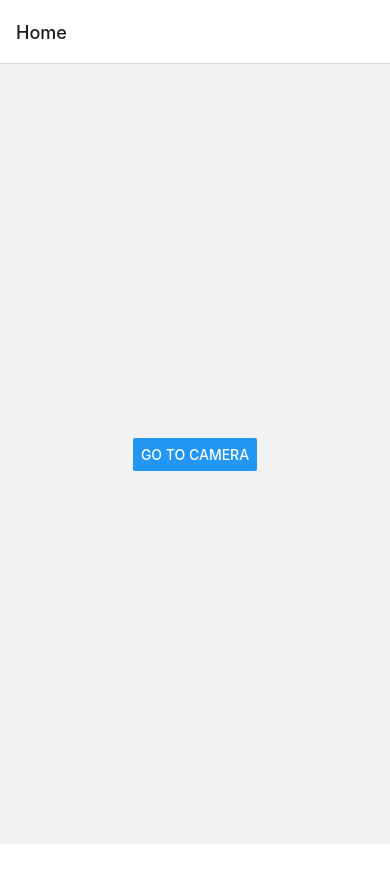
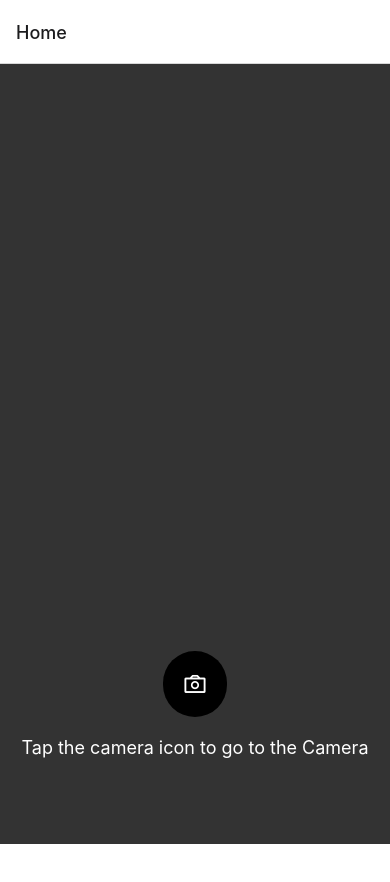
Before and after one commit to sdharanikota6/LabelScanner, a React Native app: screen /Home in a window 390 px wide. Shown: the top 882 px of the page. Before the commit the page ends 844 px from the top, so only its background shows below. Built offline with nearby package versions, Linux system fonts and the light colour scheme.

Commit message:
Make homescreen  grey + add camera icon to bottom

```diff
--- a/components/HomeScreen.js
+++ b/components/HomeScreen.js
@@ -1,13 +1,22 @@
 import React from "react";
-import { View, Button, StyleSheet } from "react-native";
+import { View, TouchableOpacity, Text, StyleSheet } from "react-native";
+import { AntDesign } from "@expo/vector-icons";
 
 export default function HomeScreen({ navigation }) {
   return (
     <View style={styles.container}>
-      <Button
-        title="Go to Camera"
-        onPress={() => navigation.navigate("Camera")}
-      />
+      <View style={styles.content}>
+        {/* Camera button with icon */}
+        <TouchableOpacity
+          style={styles.cameraButton}
+          onPress={() => navigation.navigate("Camera")}
+        >
+          <AntDesign name="camerao" size={24} color="white" />
+        </TouchableOpacity>
+
+        {/*Add some explanatory text */}
+        <Text style={styles.text}>Tap the camera icon to go to the Camera</Text>
+      </View>
     </View>
   );
 }
@@ -17,5 +26,22 @@ const styles = StyleSheet.create({
     flex: 1,
     justifyContent: "center",
     alignItems: "center",
+    backgroundColor: "#333",
+  },
+  content: {
+    flex: 1,
+    justifyContent: "center",
+    alignItems: "center",
+    marginBottom: -500, // Add marginBottom to push content to the bottom
+  },
+  cameraButton: {
+    backgroundColor: "black",
+    borderRadius: 50,
+    padding: 20,
+    marginBottom: 20,
+  },
+  text: {
+    color: "white",
+    fontSize: 18,
   },
 });
```
